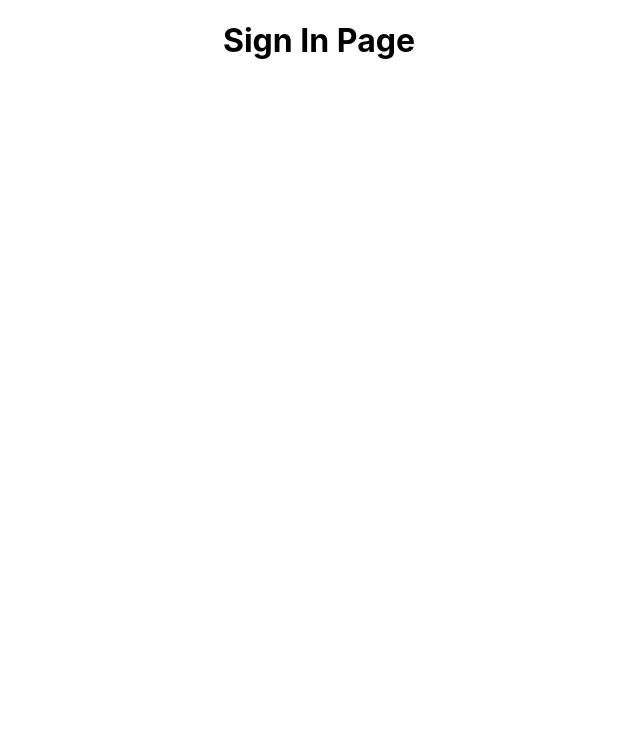
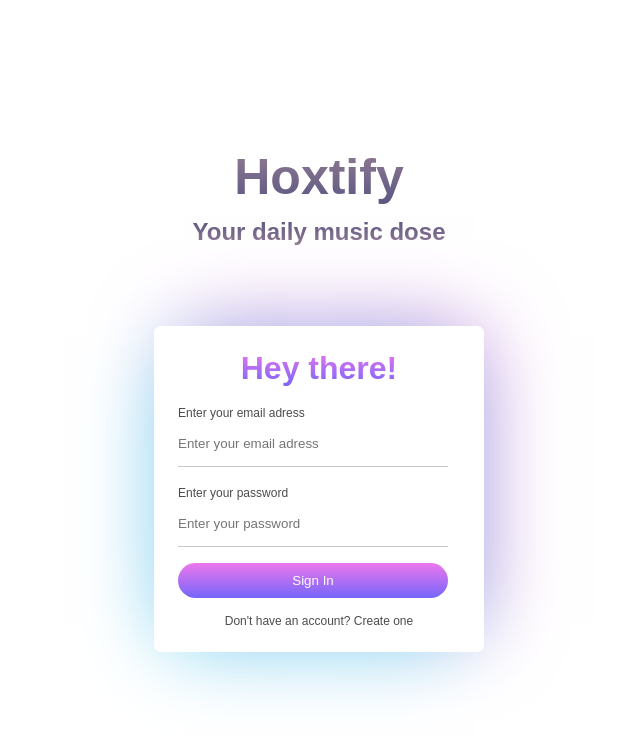
Before and after one commit to MarvinRoot/hoxton-react-project, a React (Vite) app: page /sign-in in a window 1280 px wide. Shown: the top 736 px of the page, without its empty margins (321-961 px from the left). Built offline with nearby package versions, Linux system fonts and the light colour scheme.

Commit message:
Finished styling the sign-in page

```diff
--- a/src/App.css
+++ b/src/App.css
@@ -1,3 +1,85 @@
-.App {
+*{
+  margin: 0;
+  padding: 0;
+  box-sizing: border-box;
+  font-family: sans-serif;
+}
+
+body {
+  min-height: 100vh;
+  display: grid;
+  place-items: center;
+}
+.sign-in {
+  height: 100vh;
+  display: grid;
+  place-content: center;
+}
+.sign-in .logo{
+  align-content: flex-end;
+  margin-bottom: 0.7rem;
+  text-align: center;
+  font-size: 50px;
+  background: -webkit-linear-gradient(rgba(66, 29, 66, 0.575), rgba(24, 17, 80, 0.712) );
+  -webkit-background-clip: text;
+  -webkit-text-fill-color: transparent;
+}
+.sign-in h2{
+  margin-bottom: 5rem;
+  text-align: center;
+  background: -webkit-linear-gradient(rgba(24, 17, 80, 0.712),rgba(66, 29, 66, 0.575) );
+  -webkit-background-clip: text;
+  -webkit-text-fill-color: transparent;
+}
+.container {
+  border-radius: 2%;
+  width: 330px;
+  height: auto;
+  display: grid;
+  grid-gap: 1rem;
+  box-shadow: -10px 10px 80px -20px rgb(129, 255, 255), 10px -10px 80px -20px rgb(206, 98, 206);
+  padding: 1.5rem;
+  align-content: start;
+}
+
+.container h1{
+
+  text-align: center;
+  background: -webkit-linear-gradient(rgba(223, 19, 223, 0.575), rgba(61, 40, 248, 0.712) );
+  -webkit-background-clip: text;
+  -webkit-text-fill-color: transparent;
+}
+
+.container span, p{
+  font-size: 12px;
+  color: rgb(77, 76, 76);
+}
+
+.container p{
   text-align: center;
 }
+
+.container p:hover{
+  color: rgba(223, 19, 223, 0.575);
+  cursor: pointer;
+}
+
+.container input{
+  border: none;
+  border-bottom: solid rgb(202, 200, 200) 1px;
+  padding: 15px 0px;
+  width: 270px ;
+}
+
+.container input:focus {
+  outline: none;
+}
+
+.container button {
+  background: linear-gradient(rgba(223, 19, 223, 0.575), rgba(61, 40, 248, 0.712) );
+  color: white;
+  border: none;
+  border-radius: 25px;
+  padding: 10px;
+  width: 270px ;
+}
--- a/src/components/pages/SignIn.jsx
+++ b/src/components/pages/SignIn.jsx
@@ -1,5 +1,32 @@
+import { useNavigate } from "react-router-dom"
+
 export function SignIn() {
+    const navigate = useNavigate()
     return (
-        <h1>Sign In Page</h1>
+        <div className="sign-in">
+            <h1 className="logo">Hoxtify</h1>
+            <h2>Your daily music dose</h2>
+            <form>
+                <div className="container">
+                    <h1>Hey there!</h1>
+
+                    <label>
+                        <span>Enter your email adress</span>
+                        <input required type="email" placeholder="Enter your email adress" />
+                    </label>
+
+                    <label>
+                        <span>Enter your password</span>
+                        <input required type="password" placeholder="Enter your password" />
+                    </label>
+
+                    <button type="submit" value="Submit">
+                        Sign In
+                    </button>
+
+                    <p onClick={() => navigate('/sign-up')}>Don't have an account? Create one</p>
+                </div>
+            </form>
+        </div>
     )
 }
```
